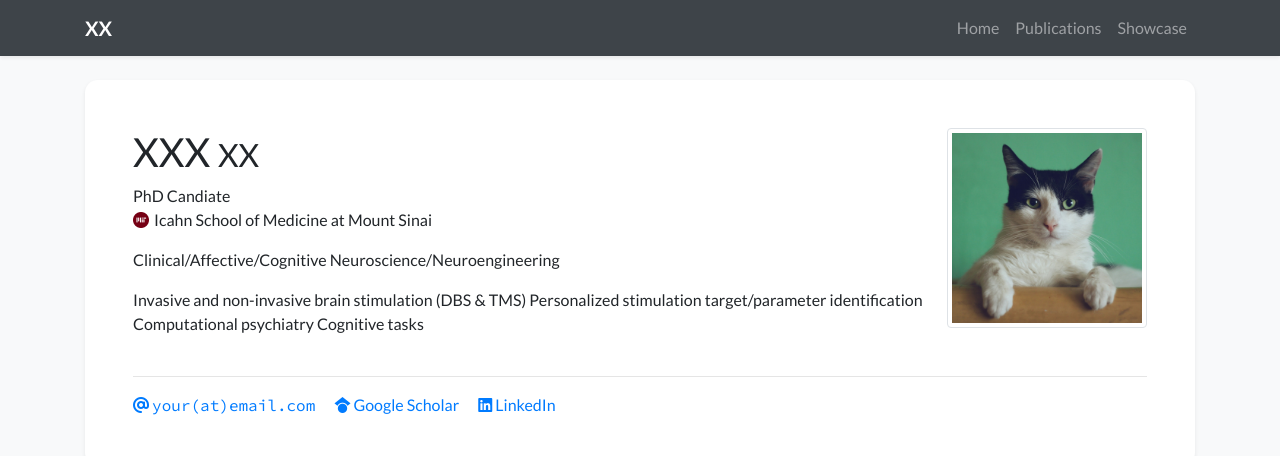
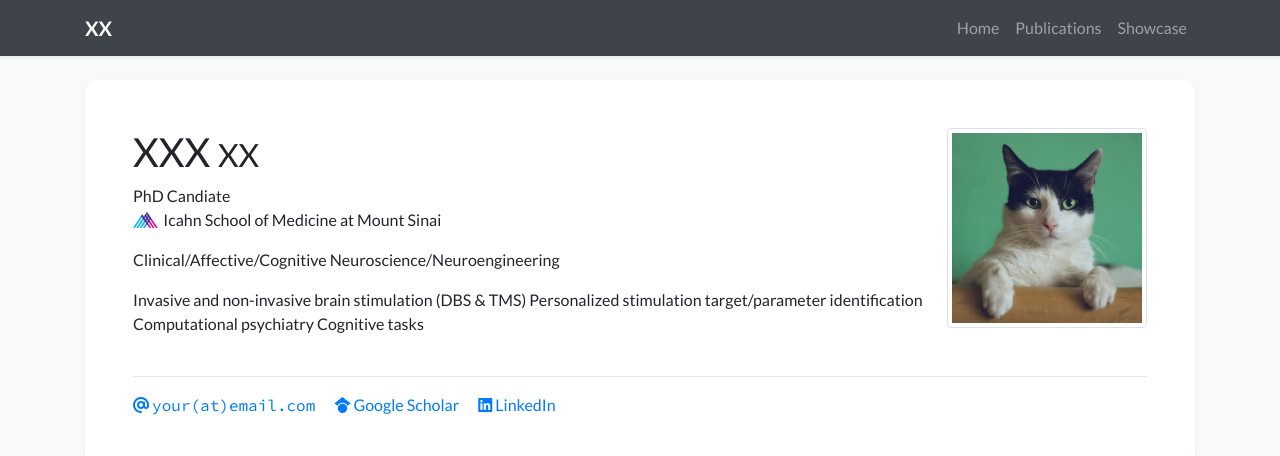
Before and after one commit to ha-neul-song/ha-neul-song.github.io, a Jekyll site: the page built from index_layout2.html, in a window 1280 px wide. Shown: the top 456 px of the page. Built offline with Jekyll 4.4.1, drawn with Linux system fonts in a browser that asks for light colours; nearby versions of some CDN libraries; a style sheet for code colours, icons or effects is not loaded.

Commit message:
Update profile.yml

```diff
--- a/_data/profile.yml
+++ b/_data/profile.yml
@@ -5,7 +5,7 @@ navbar_name: "XX"
 positions:
 - name: PhD Candiate
 - name: Icahn School of Medicine at Mount Sinai
-  logo: /assets/images/badges/MIT_Social_circle.png  # Logo is optional
+  logo: /assets/images/badges/ISMMS.png  # Logo is optional
 
 email: "your@email.com"
 # cv_link: link-to-your-cv-file
```
